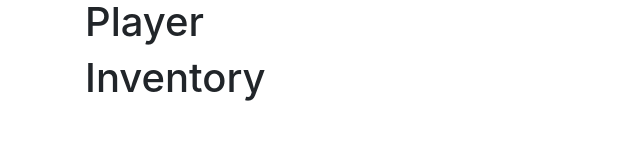
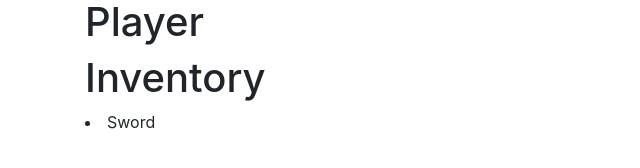
Before and after one commit to garritfra/simple-rpg, a React app: page / in a window 1280 px wide. Shown: the part 302-470 px from the top of the page, without its empty margins (0-640 px from the left). Built offline with nearby package versions, Linux system fonts and the light colour scheme.

Commit message:
View inventory items

```diff
--- a/src/game/Game.ts
+++ b/src/game/Game.ts
@@ -1,4 +1,5 @@
 import Player from "./model/implementation/Player";
+import Item from "./model/implementation/Item";
 
 let instance: Game;
 
@@ -11,6 +12,10 @@ export default class Game {
   public static getInstance(): Game {
     if (instance == null) {
       instance = new Game();
+      instance
+        .getPlayer()
+        .getInventory()
+        .addItem(new Item("Sword", 10));
     }
     return instance;
   }
--- a/src/game/model/implementation/Inventory.ts
+++ b/src/game/model/implementation/Inventory.ts
@@ -22,4 +22,11 @@ export default class Inventory implements IInventory {
   getAllItems(): Item[] {
     return this.inventory;
   }
+
+  getFirst(): Item {
+    return this.inventory[0];
+  }
+  getLast(): Item {
+    return this.inventory[this.inventory.length - 1];
+  }
 }
--- a/src/game/model/interface/IInventory.ts
+++ b/src/game/model/interface/IInventory.ts
@@ -4,4 +4,6 @@ export default interface IInventory {
   addItem(item: Item): void;
   getItemById(id: number): Item;
   getAllItems(): Array<Item>;
+  getFirst(): Item;
+  getLast(): Item;
 }
--- a/src/view/components/PlayerView/InventoryView/InventoryView.tsx
+++ b/src/view/components/PlayerView/InventoryView/InventoryView.tsx
@@ -1,6 +1,7 @@
 import * as React from "react";
 import IInventoryViewProps from "./IInventoryViewProps";
 import IInventoryViewState from "./IInventoryViewState";
+import ItemView from "./ItemView.tsx/ItemView";
 
 export default class InventoryView extends React.Component<
   IInventoryViewProps,
@@ -15,6 +16,11 @@ export default class InventoryView extends React.Component<
   }
 
   render() {
-    return <h1>Inventory</h1>;
+    return (
+      <div>
+        <h1>Inventory</h1>
+        <ItemView item={this.props.inventory.getLast()} />
+      </div>
+    );
   }
 }
--- /dev/null
+++ b/src/view/components/PlayerView/InventoryView/ItemView.tsx/IItemViewProps.ts
@@ -0,0 +1,5 @@
+import Item from "../../../../../game/model/implementation/Item";
+
+export default interface IItemViewProps {
+  item: Item;
+}
--- /dev/null
+++ b/src/view/components/PlayerView/InventoryView/ItemView.tsx/IItemViewState.ts
@@ -0,0 +1 @@
+export default interface IItemViewState {}
--- /dev/null
+++ b/src/view/components/PlayerView/InventoryView/ItemView.tsx/ItemView.tsx
@@ -0,0 +1,20 @@
+import * as React from "react";
+import IItemViewProps from "./IItemViewProps";
+import IItemViewState from "./IItemViewState";
+
+export default class ItemView extends React.Component<
+  IItemViewProps,
+  IItemViewState
+> {
+  props: IItemViewProps;
+
+  constructor(props: IItemViewProps) {
+    super(props);
+    this.props = props;
+    this.state = {};
+  }
+
+  render() {
+    return <li>{this.props.item.getName()}</li>;
+  }
+}
```
